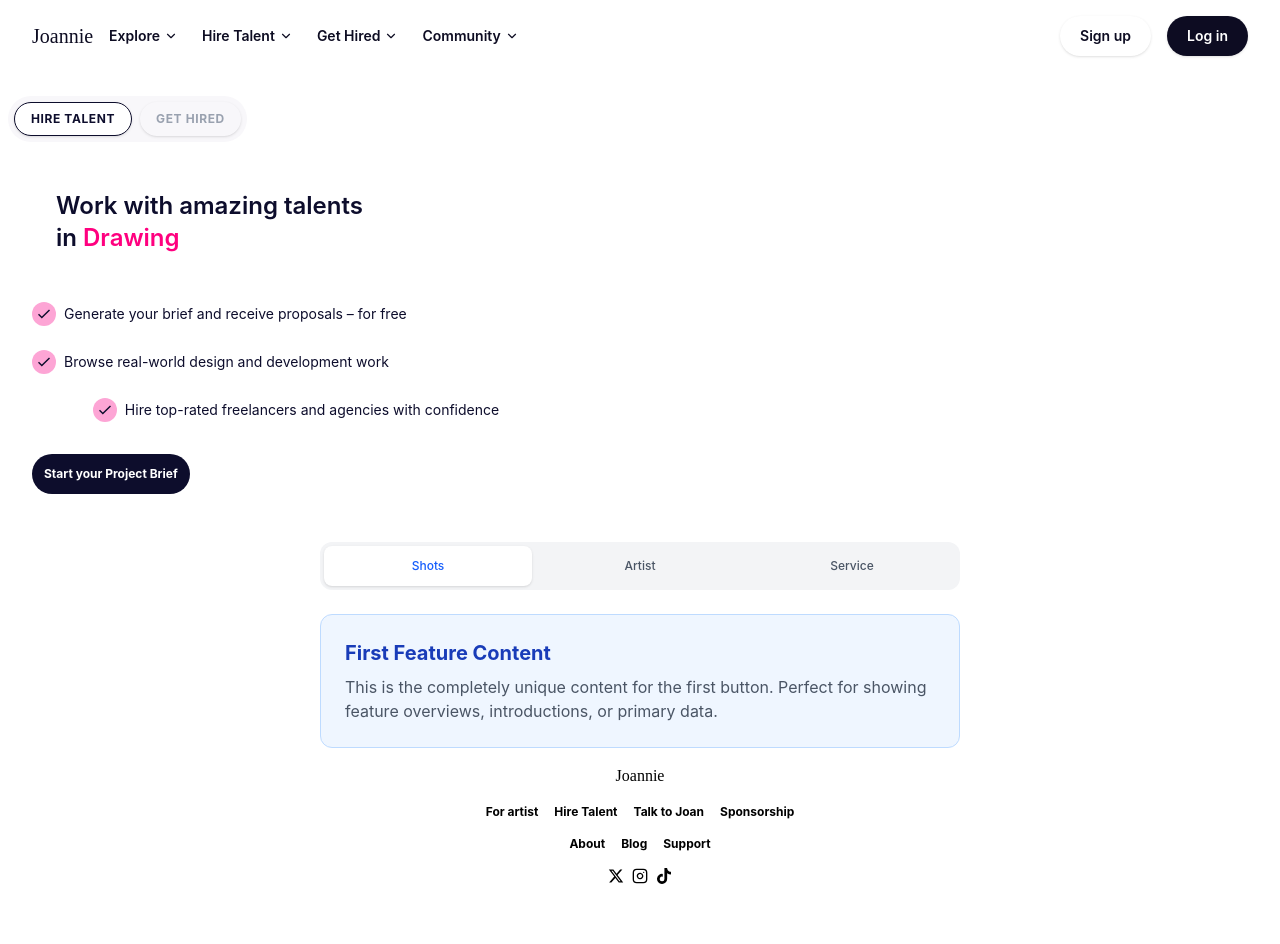
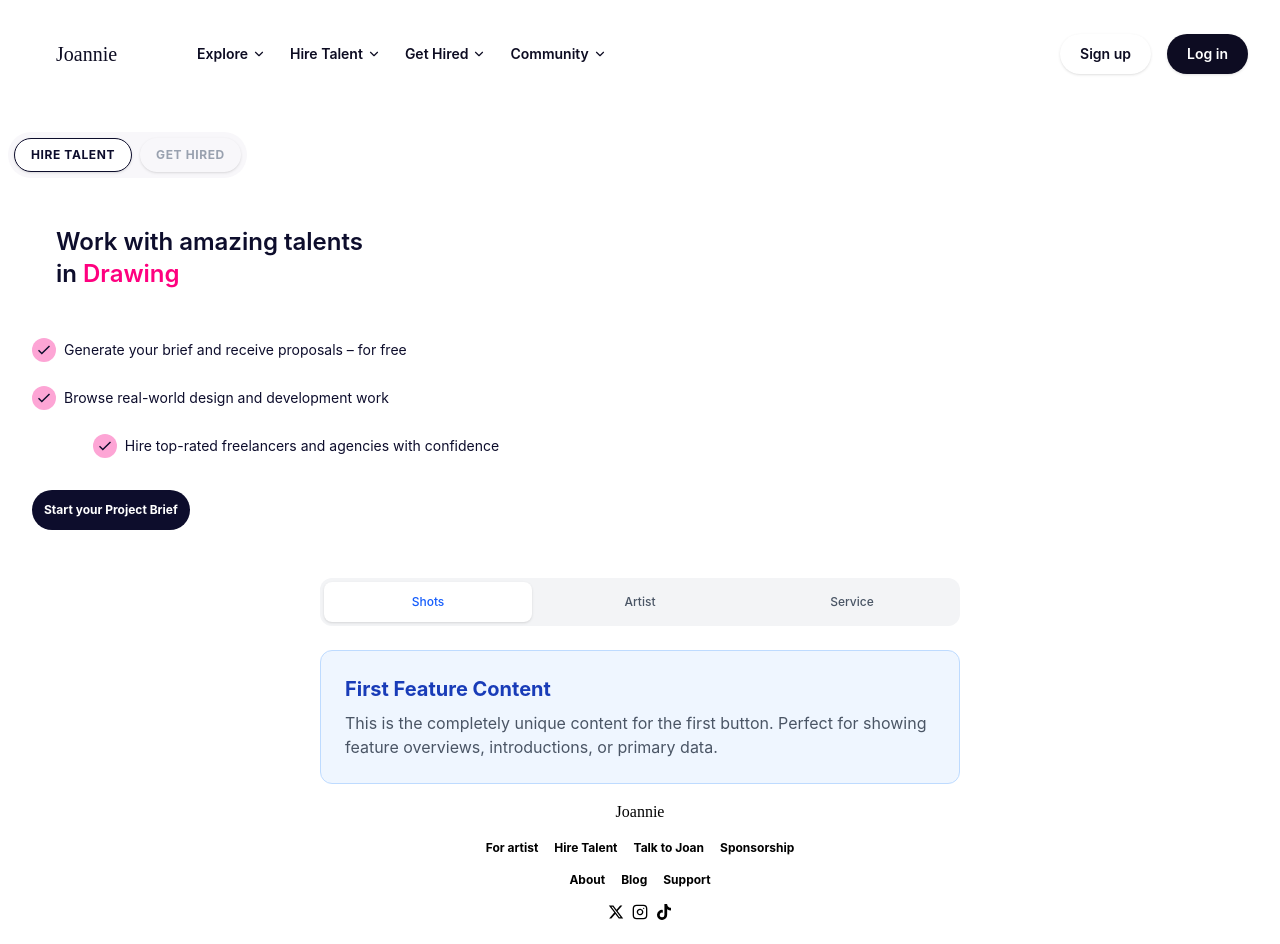
Before and after one commit to neducod/secret-project, a React (Vite) app: page / in a window 1280 px wide. Before the commit the page ends 908 px from the top, so only its background shows below. Built offline with nearby package versions, Linux system fonts and the light colour scheme.

Commit message:
desktop navbar padding fixed

```diff
--- a/src/App.jsx
+++ b/src/App.jsx
@@ -177,7 +177,7 @@ function App() {
   return (
     <>
       <nav className='w-full px-4 py-4 md:px-8 flex justify-between items-center gap-20 mb-4'>
-        <div className='flex justify-center items-center gap-4'>
+        <div className='flex justify-center items-center gap-4 md:gap-20 md:p-6'>
           <div className='md:hidden'>
             <CgMenuLeftAlt size={33}/>
           </div>
```
